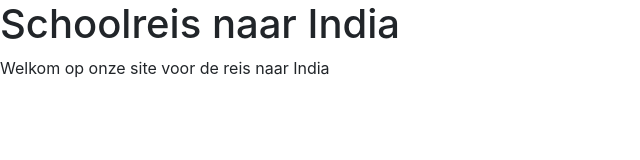
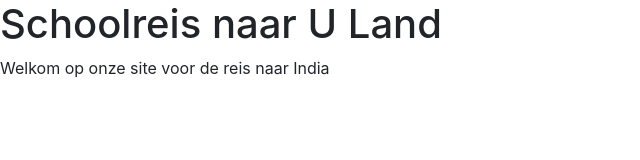
Before and after one commit to BrancoBaertNMCT/reis-website-live, a plain HTML site: page index.html in a window 1280 px wide. Shown: the whole page, without its empty margins (0-640 px from the left). Drawn offline with nearby package versions, Linux system fonts and the light colour scheme.

Commit message:
aanpassing

```diff
--- a/index.html
+++ b/index.html
@@ -10,7 +10,7 @@
     <link rel="stylesheet" href="https://stackpath.bootstrapcdn.com/bootstrap/4.1.2/css/bootstrap.min.css" integrity="sha384-Smlep5jCw/wG7hdkwQ/Z5nLIefveQRIY9nfy6xoR1uRYBtpZgI6339F5dgvm/e9B" crossorigin="anonymous">
   </head>
   <body>
-    <h1>Schoolreis naar India</h1>
+    <h1>Schoolreis naar U Land</h1>
     <p>Welkom op onze site voor de reis naar India</p>
 
 
```
